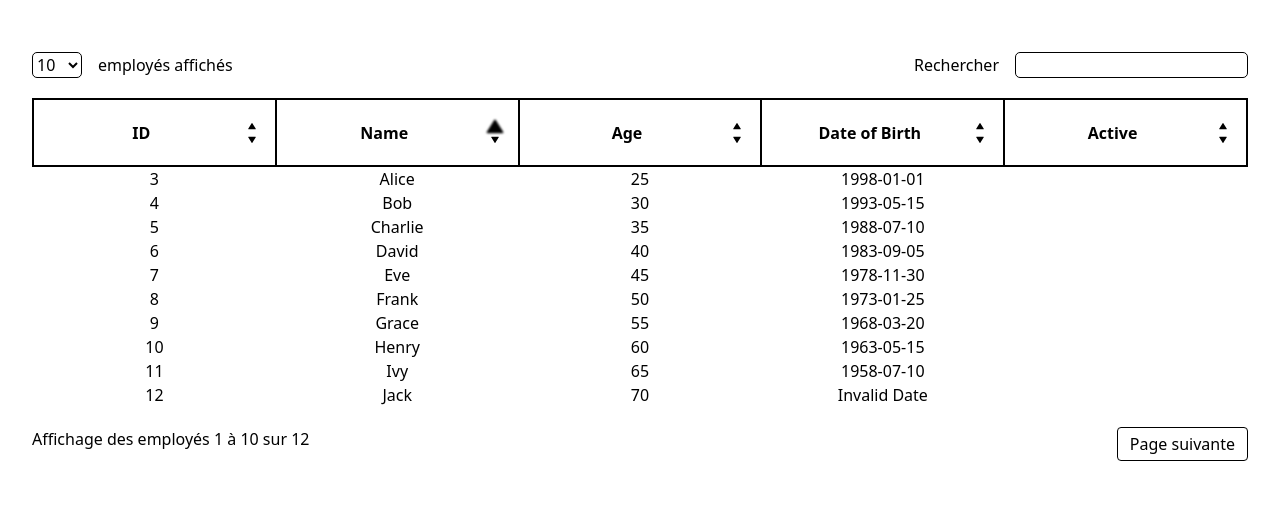
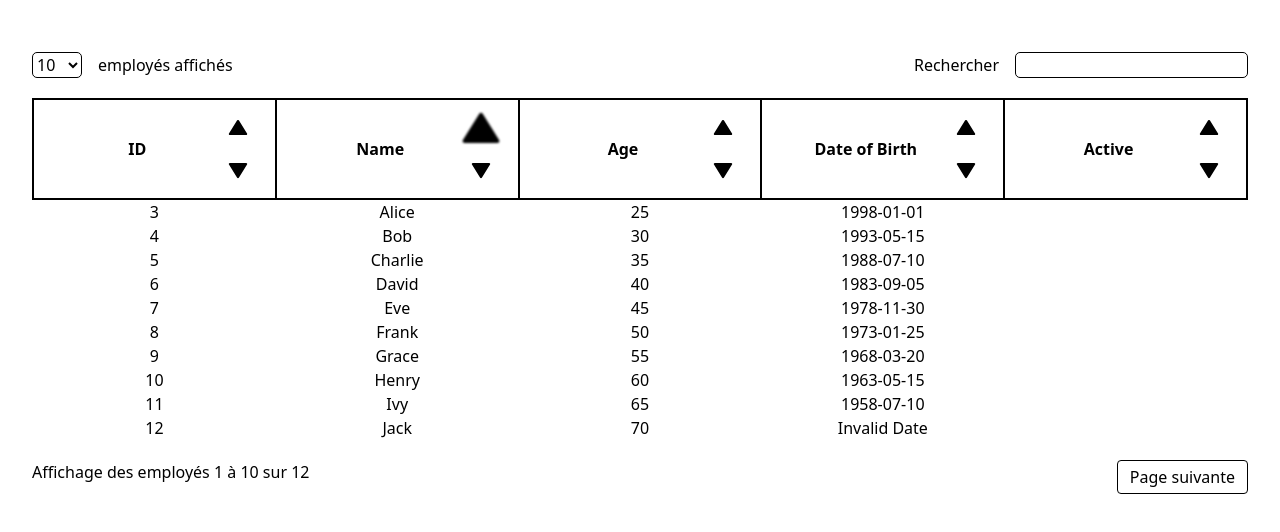
Before and after one commit to zarakeye/react-ts-tab-lib, a React (Vite) app: page / in a window 1280 px wide. Shown: the top 532 px of the page. Built offline with nearby package versions, Linux system fonts and the light colour scheme.

Commit message:
CSS improved to 100% accessibility score on Google Lighthouse

```diff
--- a/src/components/Table/Table.tsx
+++ b/src/components/Table/Table.tsx
@@ -357,26 +357,27 @@ function Table <T extends Record<string, any>>({
                 key={index}
                 role='columnheader'
                 style={{ width: `${100 / columns.length}%` }}
-                className={`${columnsClassName} px-[10px] py-[5px] border-y-2 border-x-2 align-top ${key.className} first:border-l-2 fisrt:border-r-0 last:border-l-0 last:border-r-2`}
+                className={`${columnsClassName} px-[20px] py-[20px] h-[100px] border-y-2 border-x-2 align-middle ${key.className} first:border-l-2 fisrt:border-r-0 last:border-l-0 last:border-r-2`}
                 ref={columnHeaderRef}
               >
-                <div className='flex justify-between items-center'>
-                  <div className='flex items-center w-[100%] h-[55px]'>
+                <div className='flex justify-between items-center gap-2.5'>
+                  <div className='flex t items-center w-[100%] h-[55px]'>
                     <p
                       ref={columnNameRef}
-                      className='mr-2 flex-1 cursor-pointer'
+                      className='flex-1 cursor-pointer'
                     >
                       {key.displayName}
                     </p>
-                    <div className='flex flex-col gap-1 mr-2'>
+                    <div className='flex flex-col justify-between gap-2.5'>
                       <button
                         type='button'
                         ref={ascFilteringButtonRef}
                         onClick={(e) => handleSort(e, key.property, key.type, 'asc')}
-                        className={`cursor-pointer transition duration-500 hover:scale-175 hover:blur-[.6px] ${activeOrder?.property === key.property && activeOrder?.order === 'asc' ? 'scale-220 blur-[.6px]' : 'scale-100'}`}
+                        className={`cursor-pointer w-[24px] h-[24px] transition duration-500 hover:scale-175 hover:blur-[.6px] m-[5px] ${activeOrder?.property === key.property && activeOrder?.order === 'asc' ? 'scale-200 blur-[.6px]' : 'scale-100'}`}
                         role='button'
+                        aria-label='ascending order button'
                       >
-                        <svg xmlns="http://www.w3.org/2000/svg" height="10px" viewBox="0 -960 960 960" width="10px" fill={sortButtonClassName.color ? sortButtonClassName.color : '#000'} >
+                        <svg xmlns="http://www.w3.org/2000/svg" width="24px" height="24px" viewBox="0 -960 960 960" fill={sortButtonClassName.color ? sortButtonClassName.color : '#000'} >
                           <path d="M152-160q-23 0-35-20.5t1-40.5l328-525q12-19 34-19t34 19l328 525q13 20 1 40.5T808-160H152Z"/>
                         </svg>
                       </button>
@@ -384,10 +385,11 @@ function Table <T extends Record<string, any>>({
                         type='button'
                         ref={descFilteringButtonRef}
                         onClick={(e) => handleSort(e, key.property, key.type, 'desc')}
-                        className={`cursor-pointer transition duration-500 hover:scale-175 hover:blur-[.6px] ${activeOrder?.property === key.property && activeOrder?.order === 'desc' ? 'scale-220 blur-[.6px]' : 'scale-100'}`}
+                        className={`cursor-pointer w-[24px] h-[24px] transition duration-500 hover:scale-175 hover:blur-[.6px] m-[5px] ${activeOrder?.property === key.property && activeOrder?.order === 'desc' ? 'scale-200 blur-[.6px]' : 'scale-100'}`}
                         role='button'
+                        aria-label='descending order button'
                       >
-                        <svg className='rotate-180' xmlns="http://www.w3.org/2000/svg" height="10px" viewBox="0 -960 960 960" width="10px" fill={sortButtonClassName.color ? sortButtonClassName.color : '#000'}>
+                        <svg className='rotate-180' xmlns="http://www.w3.org/2000/svg" width="24px" height="24px" viewBox="0 -960 960 960" fill={sortButtonClassName.color ? sortButtonClassName.color : '#000'}>
                           <path d="M152-160q-23 0-35-20.5t1-40.5l328-525q12-19 34-19t34 19l328 525q13 20 1 40.5T808-160H152Z"/>
                         </svg>
                       </button>
@@ -446,7 +448,9 @@ function Table <T extends Record<string, any>>({
       </table>
 
       <div className='flex justify-between mt-5'>
-        <p>{textContent?.paginationTextContent(sampleLength * (currentPage - 1) + 1, Math.min(sampleLength * currentPage, allRows.length), allRows.length) ?? `Showing entries ${sampleLength * (currentPage - 1) + 1} to ${Math.min(sampleLength * currentPage, allRows.length)} of ${allRows.length} entries`}</p>
+        {rows.length > 0 && (
+          <p>{textContent?.paginationTextContent(sampleLength * (currentPage - 1) + 1, Math.min(sampleLength * currentPage, allRows.length), allRows.length) ?? `Showing entries ${sampleLength * (currentPage - 1) + 1} to ${Math.min(sampleLength * currentPage, allRows.length)} of ${allRows.length} entries`}</p>
+        )}
 
         <div className='flex items-center gap-2'>
           {currentPage - 1 >= 1 && (
```
